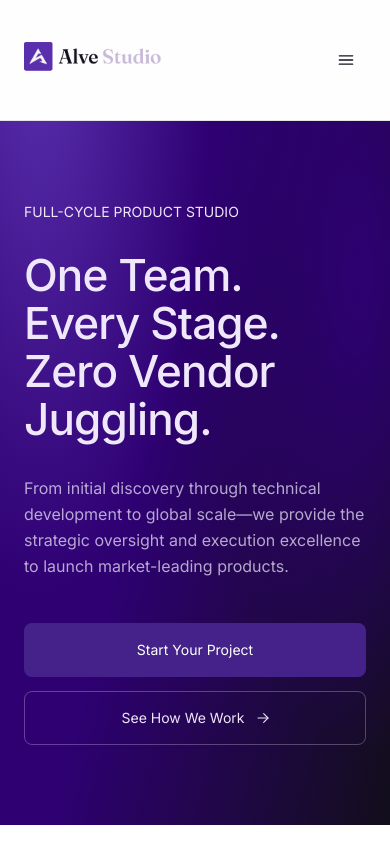
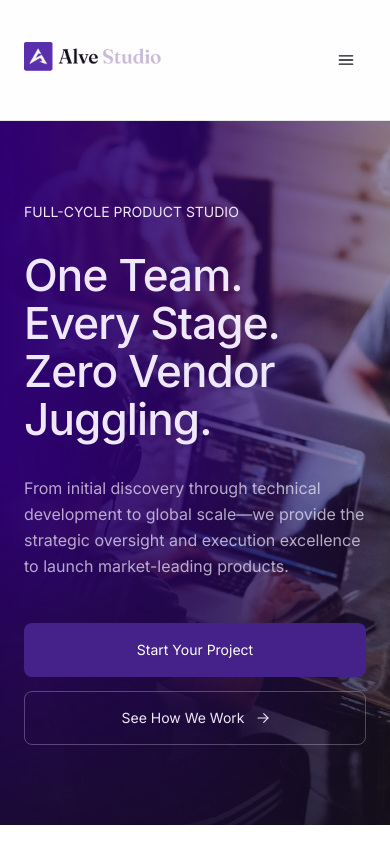
Before and after one commit to alvestudiomedia-hue/Alve-Studio-Website, a Next.js app: page / in a window 390 px wide. Shown: the top 844 px of the page. Built offline with nearby package versions, Linux system fonts and the light colour scheme.

Commit message:
Update phone placeholder and hero background styling

```diff
--- a/src/components/contact/ContactForm.tsx
+++ b/src/components/contact/ContactForm.tsx
@@ -193,7 +193,7 @@ export default function ContactForm() {
           <input
             id="phoneNumber"
             type="tel"
-            placeholder="+1 (555) 000-0000"
+            placeholder="+234 800 000 0000"
             {...register('phoneNumber', {
               required: 'Phone number is required',
               minLength: {
--- a/src/components/home/Hero.tsx
+++ b/src/components/home/Hero.tsx
@@ -1,3 +1,4 @@
+import Image from "next/image";
 import { Button } from "@/components/ui/Button";
 import { Container } from "@/components/ui/Container";
 import { Eyebrow } from "@/components/ui/Eyebrow";
@@ -7,7 +8,28 @@ import { ArrowRight } from "@/components/ui/icons";
 export function Hero() {
   return (
     <Section tone="hero" className="relative overflow-hidden lg:py-36">
-      <Container className="relative">
+      {/* Background stock image with fill, cover, and high-impact bold visibility */}
+      <div className="pointer-events-none absolute inset-0 z-0 overflow-hidden">
+        <Image
+          src="/images/hero-team.jpg"
+          alt="Alve Studio product team collaborating"
+          fill
+          priority
+          sizes="100vw"
+          className="object-cover object-center opacity-85 contrast-105 saturate-110"
+        />
+        {/* Directional gradient: ensures pristine text contrast on the left while keeping the photo bold and striking */}
+        <div
+          aria-hidden="true"
+          className="absolute inset-0 bg-gradient-to-r from-purple-ink via-purple-ink/70 to-purple-ink/10"
+        />
+        <div
+          aria-hidden="true"
+          className="absolute inset-0 bg-gradient-to-t from-dark-background/70 via-transparent to-transparent"
+        />
+      </div>
+
+      <Container className="relative z-10">
         <div className="max-w-5xl">
           <Eyebrow className="text-dark-ink">
             Full-cycle product studio
```
Also changed, not shown: public/images/hero-team.jpg (added).
